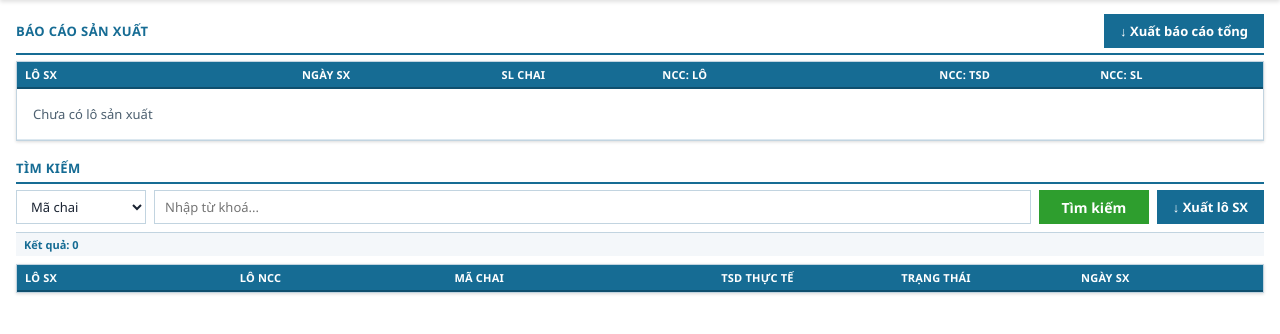
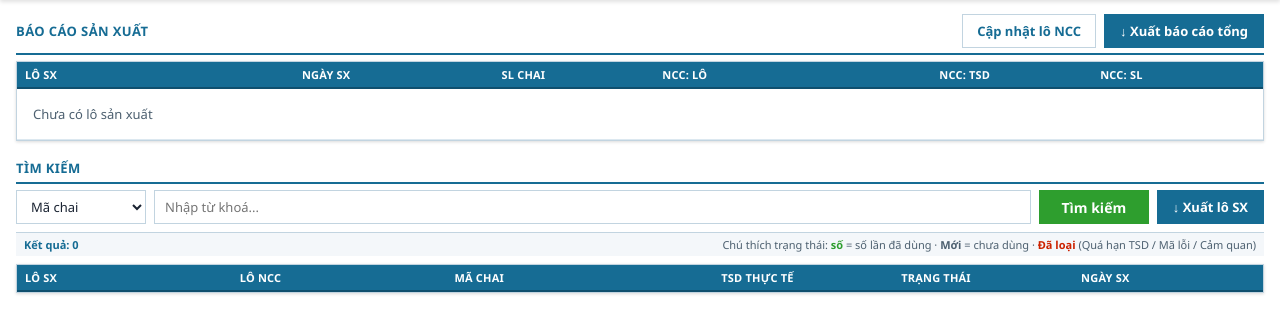
Before and after one commit to kittenwarrior-qb/satori_scan, a FastAPI app: page /reports in a window 1280 px wide. Shown: the part 44-378 px from the top of the page. Run offline with FastAPI, Linux system fonts and the light colour scheme; data that the repository does not hold is empty.

Commit message:
Mã trạng thái loại theo lý do (như CodeIT) + sửa TSD lô NCC ở Báo cáo
- models: hằng REJECT_OVER_LIMIT(-1)/BAD_CODE(-2)/MANUAL(-3) + REJECT_REASONS
- classify: chai quá hạn TSD đánh dấu trang_thai = -1
- reject: loại thủ công đánh dấu -3 (trước là -1)
- reports: badge hiển thị LÝ DO loại + dòng chú thích trạng thái cho nhân viên
- reports: thêm modal 'Cập nhật lô NCC' (mật khẩu) sửa TSD/thông tin lô,
  áp dụng ngay cho toàn bộ chai lô đó (đúng chức năng CodeIT)
- tests: khóa hành vi -1/-3

Co-Authored-By: Claude Opus 4.8 <noreply@anthropic.com>
Claude-Session: https://claude.ai/code/session_01Ws4t4BEBLtpkkaccCQKnmf

```diff
--- a/app/services/classify.py
+++ b/app/services/classify.py
@@ -77,9 +77,11 @@ async def classify_bottle(db: Session, ma_chai: str, session_id: int) -> dict:
             "so_lan_thuc_te": bottle.so_lan_thuc_te, "gioi_han": gioi_han,
         }
 
-    # 3d. Vượt giới hạn → loại
+    # 3d. Vượt giới hạn → loại + đánh dấu trạng thái âm (lý do: quá hạn TSD)
     if bottle.so_lan_thuc_te >= gioi_han:
         await device_manager.iobox.day_loai_chai()
+        bottle.trang_thai = models.REJECT_OVER_LIMIT
+        db.commit()
         _log(db, bottle.id, ma_chai, "OVER_LIMIT", session_id)
         crud.bump_session(db, session_id, ok=False)
         return {
--- a/app/services/reject.py
+++ b/app/services/reject.py
@@ -3,7 +3,7 @@ import logging
 
 from sqlalchemy.orm import Session
 
-from app.database import crud
+from app.database import crud, models
 
 log = logging.getLogger("satori.reject")
 
@@ -24,7 +24,7 @@ def reject_bottle(db: Session, ma_chai: str, session_id: int) -> dict:
                        session_id=session_id)
         return {"ket_qua": "REJECTED", "ma_chai": ma_chai, "already": True}
 
-    bottle.trang_thai = -1  # âm = đã loại
+    bottle.trang_thai = models.REJECT_MANUAL  # -3: loại thủ công (cảm quan)
     db.commit()
 
     crud.log_event(db, bottle_id=bottle.id, ma_chai=ma_chai,
--- a/app/static/js/reports.js
+++ b/app/static/js/reports.js
@@ -1,8 +1,14 @@
 // ── Màn hình QUẢN LÝ & BÁO CÁO ──
+// Lý do loại theo mã trạng thái âm (khớp app/database/models.py REJECT_*).
+const REJECT_REASON = {
+    "-1": "Quá hạn tái sử dụng",
+    "-2": "Mã lỗi/không đọc được",
+    "-3": "Không đạt cảm quan",
+};
 function ttBadge(v) {
-    if (v < 0) return `<span class="badge err">Đã loại (${v})</span>`;
+    if (v < 0) return `<span class="badge err">Đã loại — ${REJECT_REASON[v] || "khác"}</span>`;
     if (v === 0) return `<span class="badge gray">Mới</span>`;
-    return `<span class="badge ok">Dùng ${v} lần</span>`;
+    return `<span class="badge ok">Đã dùng ${v} lần</span>`;
 }
 
 async function loadBatches() {
@@ -61,3 +67,67 @@ document.getElementById("btn-export-batch").onclick = async () => {
         window.location = `/api/reports/download?filename=${encodeURIComponent(d.filename)}`;
     } catch (e) { toast(e.message, "err"); }
 };
+
+// ── Cập nhật lô NCC (sửa TSD cho cả lô đang lưu hành) ──
+let _suppliers = [];
+
+window.closeSupModal = () => document.getElementById("sup-overlay").classList.add("hidden");
+
+document.getElementById("btn-edit-sup").onclick = () => {
+    document.getElementById("sup-step-pw").classList.remove("hidden");
+    document.getElementById("sup-step-form").classList.add("hidden");
+    document.getElementById("sup-pw").value = "";
+    document.getElementById("sup-overlay").classList.remove("hidden");
+    setTimeout(() => document.getElementById("sup-pw").focus(), 100);
+};
+
+window.supVerifyPw = async () => {
+    const pw = document.getElementById("sup-pw").value;
+    try {
+        await api(`/api/verify-password?password=${encodeURIComponent(pw)}`, "POST");
+        _suppliers = await api("/api/batches/supplier");
+        if (!_suppliers.length) { toast("Chưa có lô NCC nào", "err"); return; }
+        const sel = document.getElementById("sup-select");
+        sel.innerHTML = _suppliers.map(s =>
+            `<option value="${s.id}">${s.so_lo_ncc} — ${s.nha_cung_cap}</option>`).join("");
+        sel.onchange = fillSupForm;
+        fillSupForm();
+        document.getElementById("sup-step-pw").classList.add("hidden");
+        document.getElementById("sup-step-form").classList.remove("hidden");
+    } catch {
+        toast("Mật khẩu không đúng", "err");
+        document.getElementById("sup-pw").value = "";
+    }
+};
+
+function fillSupForm() {
+    const id = parseInt(document.getElementById("sup-select").value, 10);
+    const s = _suppliers.find(x => x.id === id);
+    if (!s) return;
+    document.getElementById("sup-ncc").value = s.nha_cung_cap || "";
+    document.getElementById("sup-lo").value = s.so_lo_ncc || "";
+    document.getElementById("sup-sl").value = s.so_luong_chai ?? 0;
+    document.getElementById("sup-tsd").value = s.so_lan_tai_su_dung ?? 5;
+}
+
+window.supSave = async () => {
+    const id = parseInt(document.getElementById("sup-select").value, 10);
+    const body = {
+        nha_cung_cap: document.getElementById("sup-ncc").value.trim(),
+        so_lo_ncc: document.getElementById("sup-lo").value.trim(),
+        so_luong_chai: parseInt(document.getElementById("sup-sl").value) || 0,
+        so_lan_tai_su_dung: parseInt(document.getElementById("sup-tsd").value) || 5,
+    };
+    if (!body.nha_cung_cap || !body.so_lo_ncc) { toast("Nhập đủ NCC và số lô", "err"); return; }
+    try {
+        const r = await fetch(`/api/batches/supplier/${id}`, {
+            method: "PUT",
+            headers: { "Content-Type": "application/json" },
+            body: JSON.stringify(body),
+        });
+        if (!r.ok) { const e = await r.json(); throw new Error(e.detail || "Lỗi cập nhật"); }
+        toast(`Đã cập nhật lô ${body.so_lo_ncc} — TSD: ${body.so_lan_tai_su_dung}`, "ok");
+        closeSupModal();
+        loadBatches();
+    } catch (e) { toast(e.message, "err"); }
+};
--- a/app/templates/reports.html
+++ b/app/templates/reports.html
@@ -7,7 +7,10 @@
     <div class="section-block">
         <div class="section-head">
             <h3>Báo cáo sản xuất</h3>
-            <button id="btn-export-prod" class="btn-print">&#8595; Xuất báo cáo tổng</button>
+            <div style="display:flex;gap:8px">
+                <button id="btn-edit-sup" class="btn-secondary">Cập nhật lô NCC</button>
+                <button id="btn-export-prod" class="btn-print">&#8595; Xuất báo cáo tổng</button>
+            </div>
         </div>
         <div class="table-wrap">
             <div class="table-head batch-grid">
@@ -32,7 +35,14 @@
             <button id="btn-search" class="btn-start" style="width:110px;flex-shrink:0;height:34px">Tìm kiếm</button>
             <button id="btn-export-batch" class="btn-print" style="white-space:nowrap">&#8595; Xuất lô SX</button>
         </div>
-        <div class="row-count" style="margin-bottom:8px">Kết quả: <b id="search-count">0</b></div>
+        <div class="row-count" style="margin-bottom:8px;display:flex;justify-content:space-between;flex-wrap:wrap;gap:8px">
+            <span>Kết quả: <b id="search-count">0</b></span>
+            <span style="font-weight:400;color:var(--muted)">
+                Chú thích trạng thái: <b style="color:var(--ok)">số</b> = số lần đã dùng ·
+                <b style="color:var(--muted)">Mới</b> = chưa dùng ·
+                <b style="color:var(--err)">Đã loại</b> (Quá hạn TSD / Mã lỗi / Cảm quan)
+            </span>
+        </div>
         <div class="table-wrap">
             <div class="table-head result-grid">
                 <span>Lô SX</span><span>Lô NCC</span><span>Mã chai</span>
@@ -43,6 +53,60 @@
     </div>
 
 </div>
+
+<!-- Modal: cập nhật lô NCC (sửa số lần tái sử dụng cho cả lô đang lưu hành) -->
+<div id="sup-overlay" class="overlay hidden" onclick="if(event.target===this)closeSupModal()">
+  <div class="modal" style="min-width:420px;max-width:480px" onclick="event.stopPropagation()">
+    <div class="modal-header">Cập nhật lô nhà cung cấp</div>
+    <div class="modal-body">
+
+      <!-- Bước 1: mật khẩu -->
+      <div id="sup-step-pw">
+        <div class="modal-row">
+          <label>Mật khẩu quản lý</label>
+          <input type="password" id="sup-pw" placeholder="Nhập mật khẩu..." autocomplete="off">
+        </div>
+        <div class="modal-actions">
+          <button class="btn-confirm" onclick="supVerifyPw()">Xác nhận</button>
+          <button class="btn-cancel" onclick="closeSupModal()">Hủy</button>
+        </div>
+      </div>
+
+      <!-- Bước 2: form -->
+      <div id="sup-step-form" class="hidden">
+        <div class="modal-row">
+          <label>Chọn lô NCC</label>
+          <select id="sup-select"></select>
+        </div>
+        <div class="modal-row">
+          <label>Nhà cung cấp</label>
+          <input id="sup-ncc" placeholder="Ngọc Nghĩa">
+        </div>
+        <div class="modal-row">
+          <label>Số lô NCC</label>
+          <input id="sup-lo" placeholder="NN2001008Q1">
+        </div>
+        <div class="modal-row">
+          <label>Số lượng chai</label>
+          <input id="sup-sl" type="number" min="0">
+        </div>
+        <div class="modal-row">
+          <label>Số lần tái sử dụng cho phép</label>
+          <input id="sup-tsd" type="number" min="1" max="50">
+        </div>
+        <p style="font-size:11px;color:var(--muted);margin:4px 0 8px">
+          Lưu ý: đổi “Số lần tái sử dụng” áp dụng ngay cho TẤT CẢ chai của lô này.
+        </p>
+        <div class="modal-actions">
+          <button class="btn-confirm" onclick="supSave()">Lưu</button>
+          <button class="btn-cancel" onclick="closeSupModal()">Hủy</button>
+        </div>
+      </div>
+
+    </div>
+  </div>
+</div>
+
 {% endblock %}
 {% block scripts %}
 <script src="/static/js/reports.js"></script>
```
Also changed, not shown: app/database/models.py (+15 -0 lines), tests/test_classify_service.py (+11 -0 lines).
